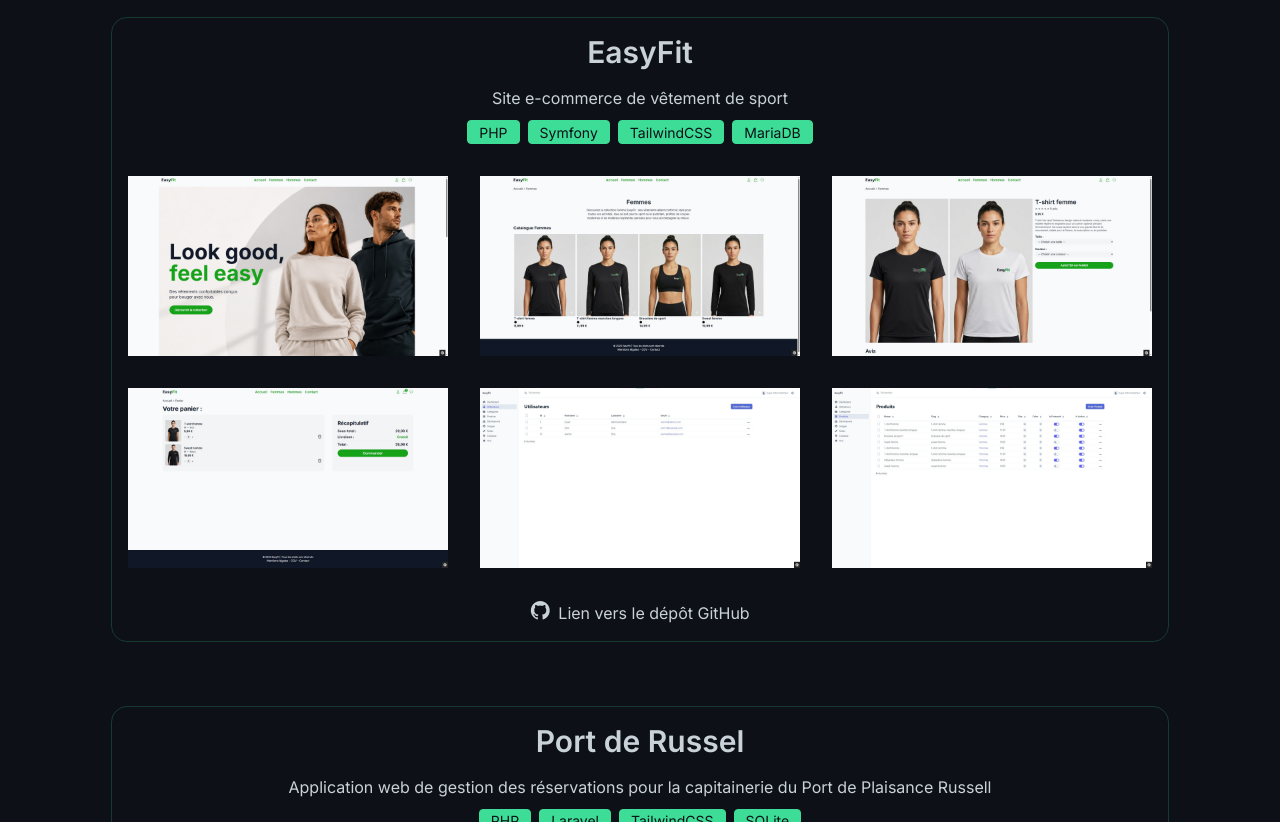
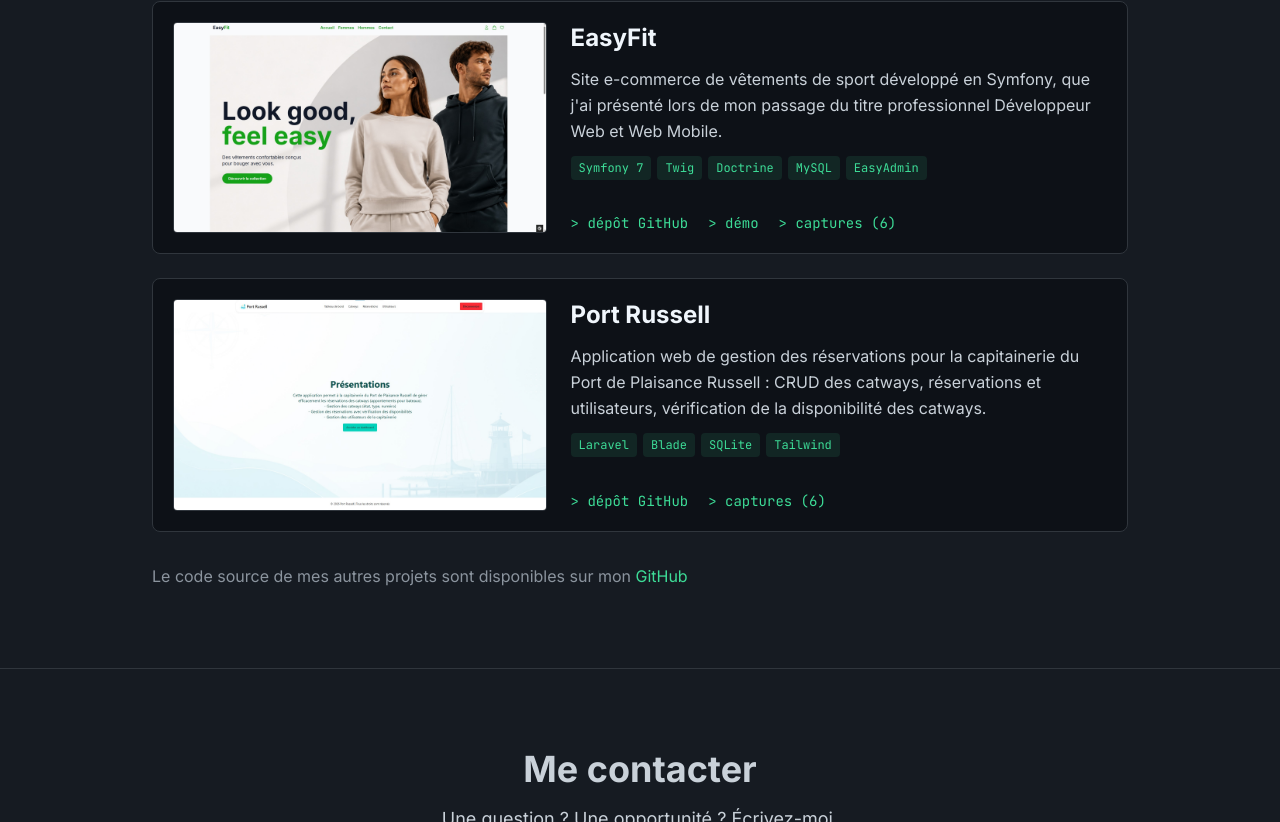
Before and after one commit to guillaumebertil/portfolio, a React (Vite) app: page / in a window 1280 px wide. Shown: the part 2298-3120 px from the top of the page. Built offline with nearby package versions, Linux system fonts and the light colour scheme.

Commit message:
feat: cartes projets avec liens dépôt et démo, galerie de captures accessible au clavier
Co-Authored-By: Claude Opus 5.5 <noreply@anthropic.com>

```diff
--- a/src/components/Portfolio/Project.jsx
+++ b/src/components/Portfolio/Project.jsx
@@ -1,39 +1,45 @@
-import ProjectImg from './ProjectImg'
+import ProjectGallery from './ProjectGallery'
 
-export default function Project({title, description, images, skills, link}) {
+export default function Project({ title, description, stack, images, repo, demo }) {
+    const cover = images[0]
+
     return (
-        <div className='my-8 border border-primary/20 rounded-2xl p-4'>
-            {/* Title */}
-            <h3 className="text-3xl font-semibold">{title}</h3>
-
-            {/* Description */}
-            <div className='my-4'>
-                <p className='mb-2'>{description}</p>
-                <p>
-                    {skills.map((skill, index) => (
-                        <span className='badge badge-primary badge-md mx-1'>
-                            {skill}
-                        </span>
-                    ))}
-                </p>
+        <article className="group flex flex-col gap-6 rounded-box border border-base-300 bg-base-100 p-4 transition-colors duration-200 hover:border-secondary sm:p-5 md:flex-row">
+            <div className="overflow-hidden rounded border border-base-300 md:w-2/5 md:shrink-0">
+                <img
+                    src={cover.url}
+                    alt={cover.alt}
+                    width="1920"
+                    height="1080"
+                    loading="lazy"
+                    className="aspect-video w-full object-cover object-top transition-transform duration-300 group-hover:scale-[1.03]"
+                />
             </div>
 
-            {/* Images */}
-            <div className='grid grid-cols-1 lg:grid-cols-3 gap-8 my-8'>
-                {images.map((image, index) => (
-                    <ProjectImg
-                        key={index}
-                        url={image.url}
-                        alt={image.alt}
-                    />
-                ))}
+            <div className="flex min-w-0 flex-col gap-3">
+                <h3 className="text-2xl font-bold text-heading">{title}</h3>
+                <p className="leading-relaxed">{description}</p>
+
+                <ul className="flex flex-wrap gap-1.5" aria-label="Technologies utilisées">
+                    {stack.map((tech) => (
+                        <li key={tech} className="rounded-sm bg-primary/10 px-2 py-1 font-mono text-xs text-primary">
+                            {tech}
+                        </li>
+                    ))}
+                </ul>
+
+                <div className="mt-auto flex flex-wrap gap-x-5 gap-y-2 pt-2 font-mono text-sm">
+                    <a href={repo} target="_blank" rel="noopener noreferrer" className="link-draw text-primary">
+                        &gt; dépôt GitHub
+                    </a>
+                    {demo && (
+                        <a href={demo} target="_blank" rel="noopener noreferrer" className="link-draw text-primary">
+                            &gt; démo
+                        </a>
+                    )}
+                    <ProjectGallery title={title} images={images} />
+                </div>
             </div>
-
-            {/* Link */}
-            <div className='mt-4'>
-                <i className="devicon-github-original text-xl mr-2"></i>
-                <a href={link} target='_blank' className='hover:text-secondary'>Lien vers le dépôt GitHub</a>
-            </div>
-        </div>
+        </article>
     )
 }
--- /dev/null
+++ b/src/components/Portfolio/ProjectGallery.jsx
@@ -0,0 +1,75 @@
+import { useId, useRef, useState } from 'react'
+
+// Galerie de captures dans une fenêtre modale.
+// La balise <dialog> ouverte avec showModal() gère seule : la touche Échap,
+// le blocage du reste de la page et le retour du focus sur le bouton à la fermeture.
+export default function ProjectGallery({ title, images }) {
+    const dialogRef = useRef(null)
+    const [index, setIndex] = useState(0)
+    const titleId = useId()
+
+    const image = images[index]
+
+    function open() {
+        setIndex(0)
+        dialogRef.current.showModal()
+    }
+
+    function close() {
+        dialogRef.current.close()
+    }
+
+    function showPrevious() {
+        setIndex((current) => (current - 1 + images.length) % images.length)
+    }
+
+    function showNext() {
+        setIndex((current) => (current + 1) % images.length)
+    }
+
+    return (
+        <>
+            <button type="button" onClick={open} className="link-draw cursor-pointer text-primary">
+                &gt; captures ({images.length})
+            </button>
+
+            <dialog ref={dialogRef} className="modal" aria-labelledby={titleId}>
+                <div className="modal-box w-11/12 max-w-5xl border border-base-300 bg-base-200 p-4 sm:p-6">
+                    <div className="mb-4 flex items-center justify-between gap-4">
+                        <h3 id={titleId} className="font-mono text-heading">{title} : captures</h3>
+                        <button type="button" onClick={close} className="btn btn-ghost btn-sm btn-square" aria-label="Fermer la galerie">
+                            <span aria-hidden="true">✕</span>
+                        </button>
+                    </div>
+
+                    {/* loading="lazy" : les captures ne sont téléchargées qu'à l'ouverture de la galerie */}
+                    <img
+                        src={image.url}
+                        alt={image.alt}
+                        width="1920"
+                        height="1080"
+                        loading="lazy"
+                        className="aspect-video w-full rounded border border-base-300 bg-base-100 object-contain"
+                    />
+
+                    <div className="mt-4 flex items-center justify-between gap-4">
+                        <button type="button" onClick={showPrevious} className="btn btn-outline btn-sm btn-lift border-base-300" aria-label="Capture précédente">
+                            <span aria-hidden="true">←</span>
+                        </button>
+                        <p className="text-center font-mono text-sm" aria-live="polite">
+                            {index + 1} / {images.length} · {image.alt}
+                        </p>
+                        <button type="button" onClick={showNext} className="btn btn-outline btn-sm btn-lift border-base-300" aria-label="Capture suivante">
+                            <span aria-hidden="true">→</span>
+                        </button>
+                    </div>
+                </div>
+
+                {/* Clic à côté de la fenêtre : fermeture (comportement daisyUI) */}
+                <form method="dialog" className="modal-backdrop">
+                    <button tabIndex={-1}>Fermer</button>
+                </form>
+            </dialog>
+        </>
+    )
+}
--- a/src/components/Portfolio/ProjectImg.jsx
+++ /dev/null
@@ -1,30 +0,0 @@
-import { useState } from "react"
-
-export default function ProjectImg({url, alt}) {
-    const [isOpen, setIsOpen] = useState(false);
-
-    return (
-        <>
-            <img
-                src={`${url}`}
-                alt={`${alt}`}
-                className="w-80 cursor-pointer"
-                onClick={() => setIsOpen(true)}
-            />
-
-            {isOpen && (
-                <div
-                    className="fixed inset-0 flex items-center justify-center bg-black/80"
-                    onClick={() => setIsOpen(false)}
-                >
-                    <img
-                        src={`${url}`}
-                        alt={`${alt}`}
-                        className="max-w-[80%] max-h-[80%]"
-                        onClick={(e) => e.stopPropagation()}
-                    />
-                </div>
-            )}
-        </>
-    );
-}
--- a/src/sections/Portfolio.jsx
+++ b/src/sections/Portfolio.jsx
@@ -1,89 +1,33 @@
-import Project from "../components/Portfolio/Project"
-
-// EasyFit
-import easyfitHomeImg from "../assets/img/portfolio/easyfit/home.jpg"
-import easyfitCatalogueImg from "../assets/img/portfolio/easyfit/catalogue.jpg"
-import easyfitDetailImg from "../assets/img/portfolio/easyfit/detail.jpg"
-import easyfitCartImg from "../assets/img/portfolio/easyfit/cart.jpg"
-import easyfitDashboardUsersImg from "../assets/img/portfolio/easyfit/dashboard-users.jpg"
-import easyfitDashboardProductsImg from "../assets/img/portfolio/easyfit/dashboard-products.jpg"
-
-// Port Russel
-import russellHomeImg from "../assets/img/portfolio/port-russell/home.jpg"
-import russellDashboardImg from "../assets/img/portfolio/port-russell/dashboard.jpg"
-import russellReservationsImg from "../assets/img/portfolio/port-russell/reservations.jpg"
-import russellReservationsInfoImg from "../assets/img/portfolio/port-russell/reservations-info.jpg"
-import russellReservationsCreateImg from "../assets/img/portfolio/port-russell/reservations-create.jpg"
-import russellReservationsEditImg from "../assets/img/portfolio/port-russell/reservations-edit.jpg"
+import Project from '../components/Portfolio/Project'
+import SectionTitle from '../components/SectionTitle'
+import { projects } from '../data/projects'
 
 export default function Portfolio() {
-    const projects = [
-        // EasyFit
-        {
-            title: 'EasyFit',
-            description: 'Site e-commerce de vêtement de sport',
-            skills: [
-                'PHP',
-                'Symfony',
-                'TailwindCSS',
-                'MariaDB'
-            ],
-            images: [
-                { url: easyfitHomeImg, alt: 'Accueil EasyFit' },
-                { url: easyfitCatalogueImg, alt: 'Catalogue EasyFit' },
-                { url: easyfitDetailImg, alt: 'Fiche produit' },
-                { url: easyfitCartImg, alt: 'Panier' },
-                { url: easyfitDashboardUsersImg, alt: 'Gestion des utilisateurs' },
-                { url: easyfitDashboardProductsImg, alt: 'Gestion des produits' },
-            ],
-            link: 'https://github.com/guillaumebertil/easyfit'
-        },
-        // Port Russel
-        {
-            title: 'Port de Russel',
-            description: 'Application web de gestion des réservations pour la capitainerie du Port de Plaisance Russell',
-            skills: [
-                'PHP',
-                'Laravel',
-                'TailwindCSS',
-                'SQLite'
-            ],
-            images: [
-                { url: russellHomeImg, alt: 'Accueil Port Russel'},
-                { url: russellDashboardImg, alt: 'Dashboard'},
-                { url: russellReservationsImg, alt: 'Liste des réservations'},
-                { url: russellReservationsInfoImg, alt: 'Infos d\'une réservation'},
-                { url: russellReservationsCreateImg, alt: 'Créer une réservation'},
-                { url: russellReservationsEditImg, alt: 'Modifier une réservation'},
-            ],
-            link: 'https://github.com/guillaumebertil/port-russell-v2'
-        }
-    ]
     return (
-        <section id="portfolio" className="bg-base-100 mx-auto text-center px-6 flex justify-center py-20">
-            <div className="max-w-6xl w-full flex flex-col justify-between flex-1 gap-12">
-                <div>
-                    <h2 className="text-4xl font-bold">Mon portfolio</h2>
-                    <div className="flex flex-col justify-center items-center">
+        <section id="portfolio" className="border-b border-base-300 bg-base-200">
+            <div className="mx-auto max-w-5xl px-4 py-16 sm:px-6 md:py-20">
+                <SectionTitle>Mon portfolio</SectionTitle>
+
+                <div className="flex flex-col gap-6">
                     {projects.map((project) => (
                         <Project
                             key={project.title}
                             title={project.title}
                             description={project.description}
-                                skills={project.skills}
+                            stack={project.stack}
                             images={project.images}
-                                link={project.link}
+                            repo={project.repo}
+                            demo={project.demo}
                         />
                     ))}
                 </div>
-                    <div>
-                        <p>Le code source de mes autres projets sont disponibles sur mon GitHub</p>
-                        <a href="https://github.com/guillaumebertil" target="_blank" className="btn btn-outline btn-wide mt-4 gap-2">
-                            <i className="devicon-github-original text-2xl mr-2"></i>
+
+                <p className="mt-8 text-muted">
+                    Le code source de mes autres projets sont disponibles sur mon{' '}
+                    <a href="https://github.com/guillaumebertil" target="_blank" rel="noopener noreferrer" className="link-draw text-primary">
                         GitHub
                     </a>
-                    </div>
-                </div>
+                </p>
             </div>
         </section>
     )
```
Lines whose indentation alone changed are shown as unchanged.
